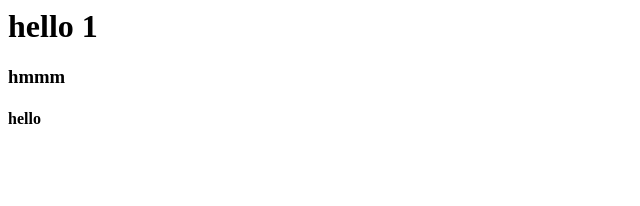
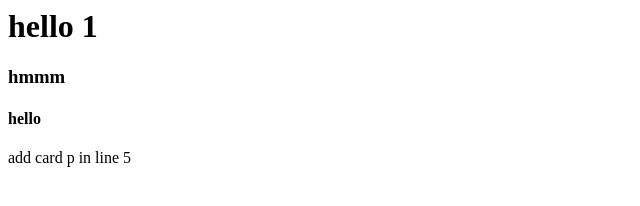
Before and after one commit to QuyKhanh03/demo-git, a plain HTML site: page index.html in a window 1280 px wide. Shown: the whole page, without its empty margins (0-640 px from the left). Drawn offline with Linux system fonts and the light colour scheme.

Commit message:
Update index.html

```diff
--- a/index.html
+++ b/index.html
@@ -2,3 +2,4 @@
 <h3> hmmm </h3>
 <h4>hello</h4>
 <!-- <h6>demo git </h6> -->
+<p> add card p in line 5 </p>
```
